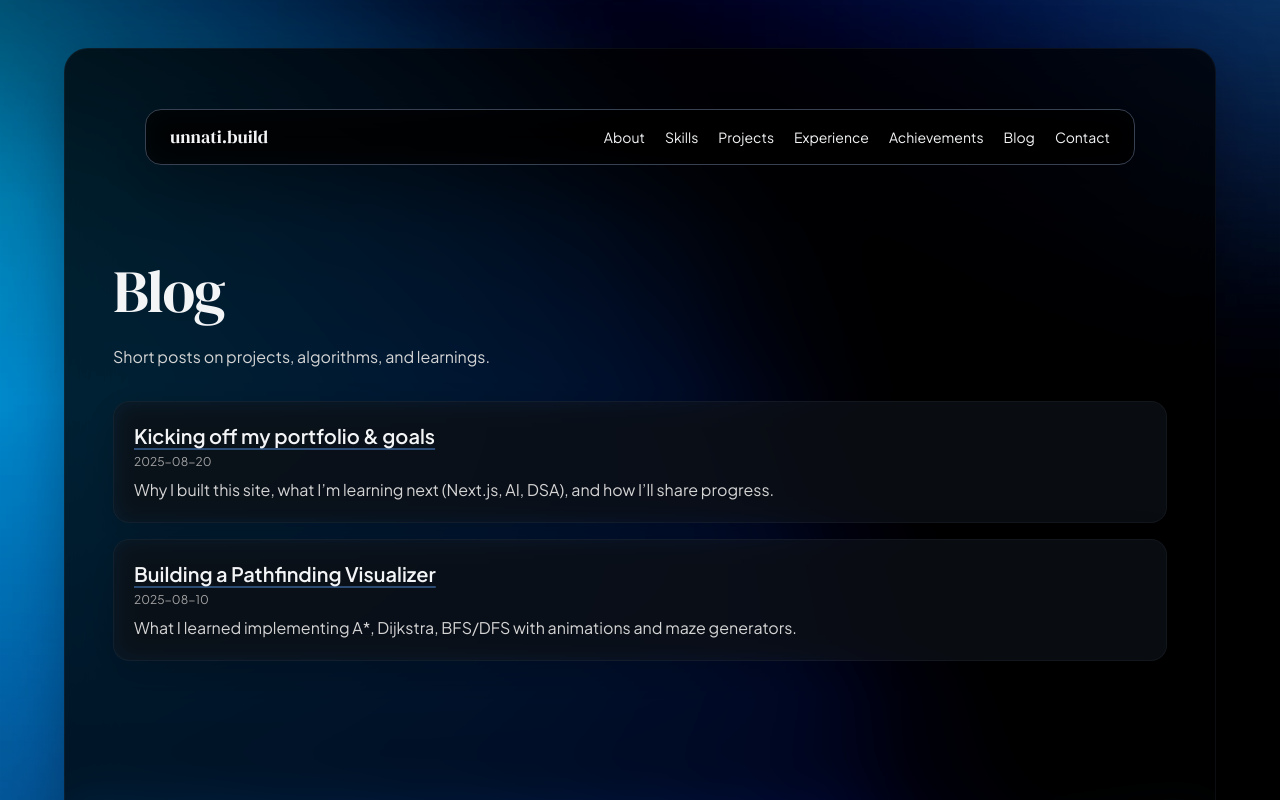
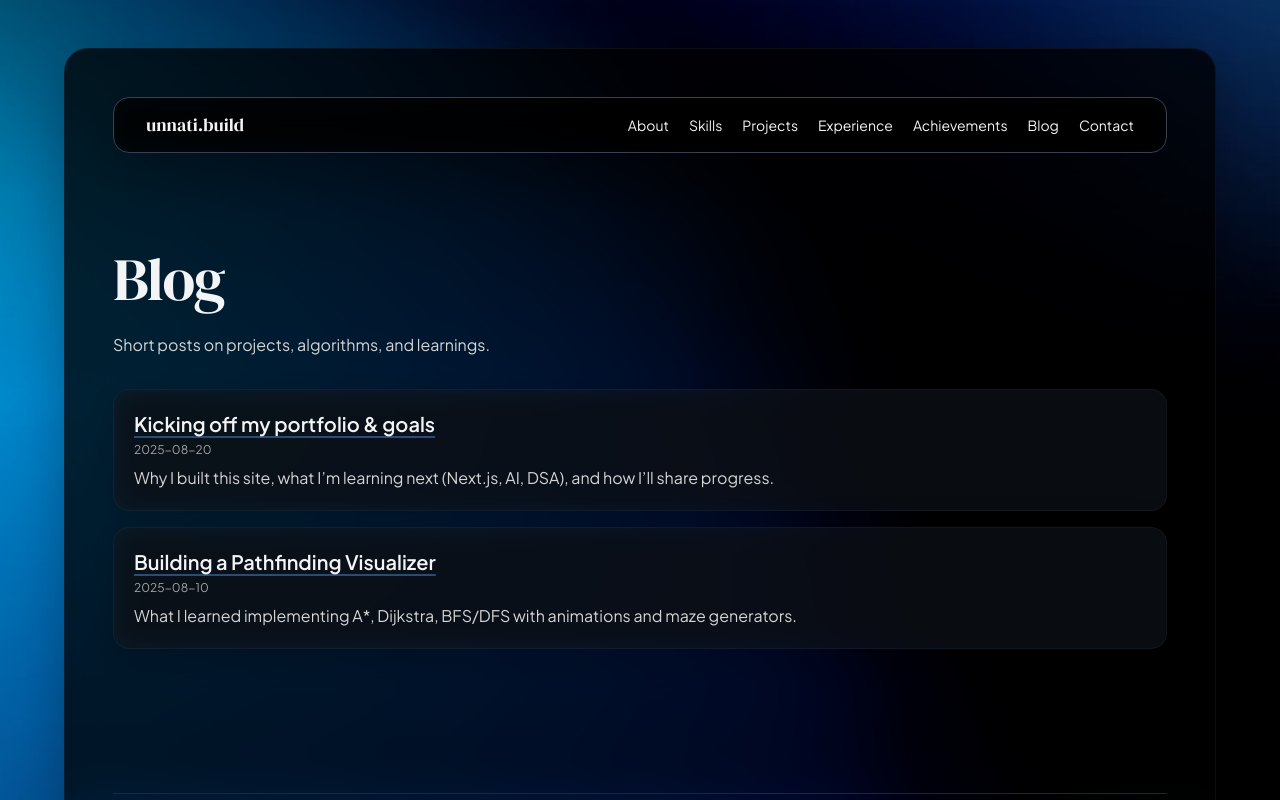
Before and after one commit to unnati-078/unnati-portfolio, a Next.js app: page /blog in a window 1280 px wide. Shown: the top 800 px of the page. Built offline with nearby package versions, Linux system fonts and the light colour scheme.

Commit message:
changes done

```diff
--- a/components/NavBar.js
+++ b/components/NavBar.js
@@ -28,8 +28,8 @@ export default function NavBar() {
 
   return (
     <header className="sticky top-0 z-50">
-      <div className="mx-auto max-w-6xl px-4 md:px-8 pt-3">
-        <div className="relative h-12 md:h-14 flex items-center justify-between bg-black/60 backdrop-blur-md border border-border-light rounded-2xl shadow-elegant px-4 md:px-6">
+      <div className="w-full pt-0">
+        <div className="relative h-12 md:h-14 flex items-center justify-between bg-black/60 backdrop-blur-md border border-border-light rounded-2xl shadow-elegant mx-auto max-w-6xl px-4 md:px-8">
           <Link href="/" className="font-display text-lg">unnati.build</Link>
 
           {/* Desktop nav */}
```
